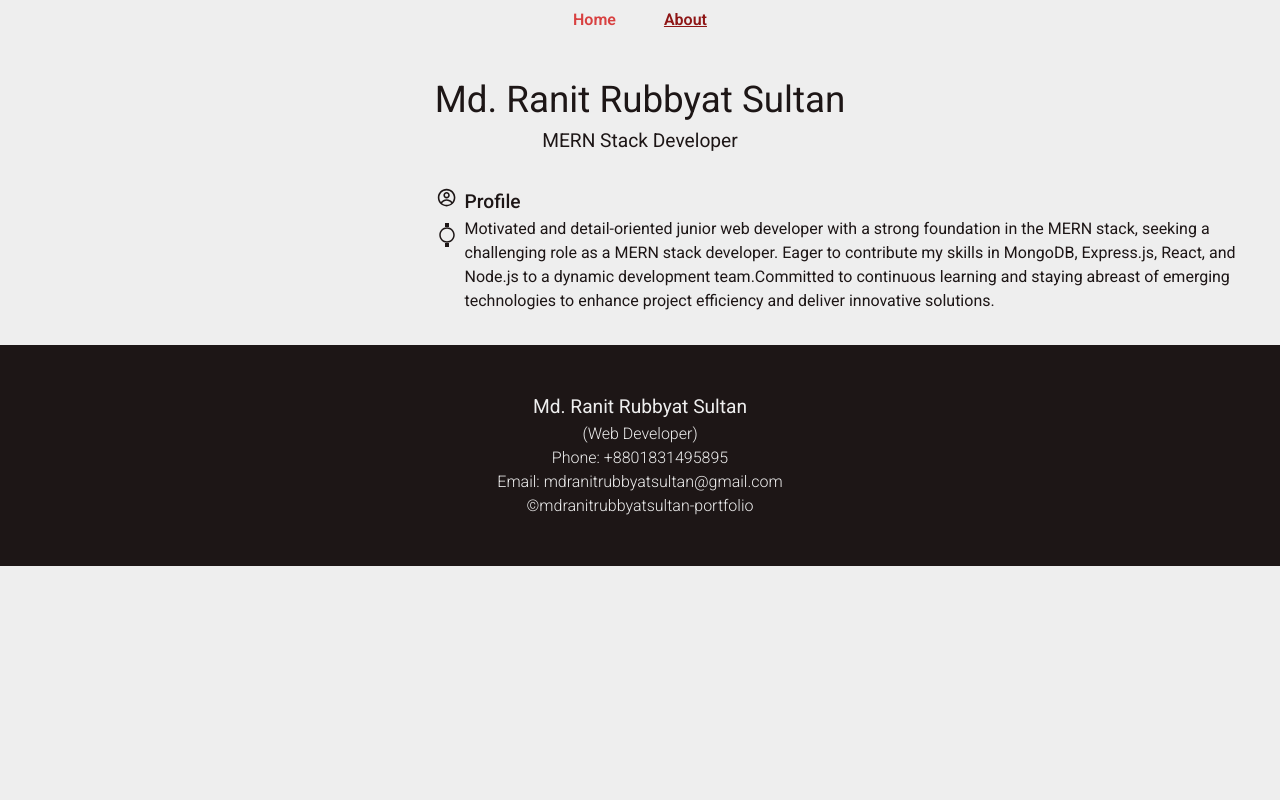
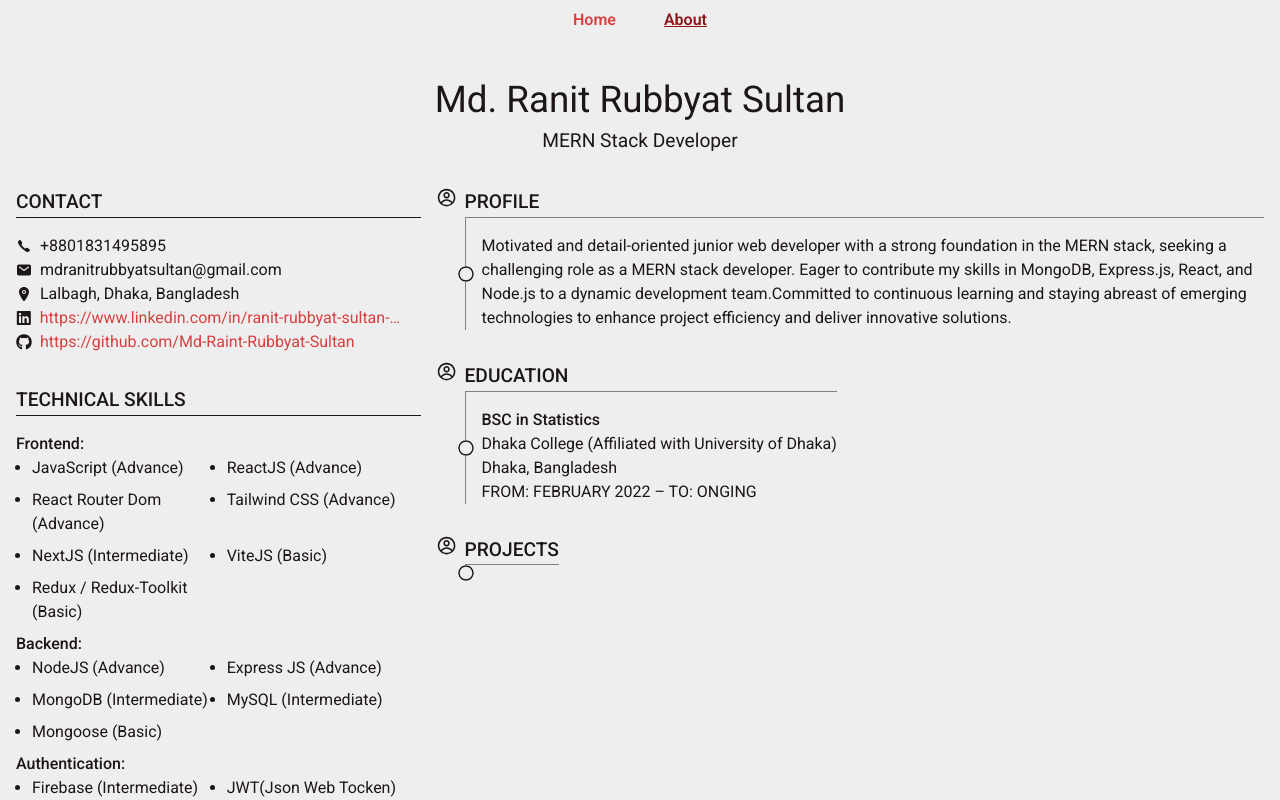
Before and after one commit to Md-Raint-Rubbyat-Sultan/Portfolio-react-JS, a React (Vite) app: page /about in a window 1280 px wide. Shown: the top 800 px of the page. Built offline with nearby package versions, Linux system fonts and the light colour scheme.

Commit message:
about page is ready 80%

```diff
--- a/public/db/adminData.json
+++ b/public/db/adminData.json
@@ -16,31 +16,39 @@
       "frontend": [
         {
           "name": "JavaScript",
-          "level": "advance"
-        },
-        {
-          "name": "ViteJS",
-          "level": "basic"
+          "level": "advance",
+          "logo": ""
         },
         {
           "name": "ReactJS",
-          "level": "advance"
+          "level": "advance",
+          "logo": "https://i.ibb.co.com/6cc0mB8V/reactjs.png"
         },
         {
           "name": "React Router Dom",
-          "level": "advance"
+          "level": "advance",
+          "logo": "https://i.ibb.co.com/DDSmB8kx/react-Router-Dom.png"
         },
         {
           "name": "Tailwind CSS",
-          "level": "advance"
+          "level": "advance",
+          "logo": "https://i.ibb.co.com/jPpCjrcf/tailwind-Css.png"
         },
         {
           "name": "NextJS",
-          "level": "intermediate"
+          "level": "intermediate",
+          "logo": ""
+        },
+
+        {
+          "name": "ViteJS",
+          "level": "basic",
+          "logo": "https://i.ibb.co.com/FLXtFBj6/vitejs.png"
         },
         {
           "name": "Redux / Redux-Toolkit",
-          "level": "basic"
+          "level": "basic",
+          "logo": ""
         }
       ]
     },
@@ -48,23 +56,28 @@
       "backend": [
         {
           "name": "NodeJS",
-          "level": "advance"
+          "level": "advance",
+          "logo": "https://i.ibb.co.com/ymY55tKm/NodeJs.png"
         },
         {
           "name": "Express JS",
-          "level": "advance"
+          "level": "advance",
+          "logo": ""
         },
         {
           "name": "MongoDB",
-          "level": "intermediate"
+          "level": "intermediate",
+          "logo": ""
         },
         {
           "name": "MySQL",
-          "level": "intermediate"
+          "level": "intermediate",
+          "logo": ""
         },
         {
           "name": "Mongoose",
-          "level": "basic"
+          "level": "basic",
+          "logo": ""
         }
       ]
     },
@@ -72,11 +85,13 @@
       "authentication": [
         {
           "name": "Firebase",
-          "level": "intermediate"
+          "level": "intermediate",
+          "logo": "https://i.ibb.co.com/21VwVw5Q/firebase.png"
         },
         {
           "name": "JWT(Json Web Tocken)",
-          "level": "intermediate"
+          "level": "intermediate",
+          "logo": ""
         }
       ]
     },
@@ -84,7 +99,8 @@
       "versionControl": [
         {
           "name": "Github",
-          "level": "advance"
+          "level": "advance",
+          "logo": "https://i.ibb.co.com/bgv4TM40/github.png"
         }
       ]
     }
@@ -101,7 +117,7 @@
   ],
   "education": [
     {
-      "institution": "Dhaka College, Dhaka (Affiliated with University of Dhaka)",
+      "institution": "Dhaka College (Affiliated with University of Dhaka)",
       "degree": "BSC in Statistics",
       "location": "Dhaka, Bangladesh",
       "year": "FROM: FEBRUARY 2022 – TO: ONGING"
--- a/src/components/Home/Banner/Contacts.jsx
+++ b/src/components/Home/Banner/Contacts.jsx
@@ -29,7 +29,7 @@ const Contacts = () => {
             <Link
               to={"https://www.linkedin.com/in/ranit-rubbyat-sultan-khan/"}
               target="_blank"
-              className="hover:underline text-third"
+              className="links"
             >
               linkedin.com/in/ranit-rubbyat-sultan-khan
             </Link>
--- a/src/components/Home/ProjectDetails/DetailsBanner/BannerDetailsSection.jsx
+++ b/src/components/Home/ProjectDetails/DetailsBanner/BannerDetailsSection.jsx
@@ -32,7 +32,7 @@ const BannerDetailsSection = ({
       <div className="space-y-fluid-xs">
         <h3 className="text-fluid font-medium">Technilogies</h3>
         {/* finding the tech according to there uses */}
-        <TechSkills technologies={technologies} />
+        <TechSkills technologies={technologies} gridLg={3} />
       </div>
       {/* description */}
       <div className="space-y-fluid-xs">
--- a/src/components/Home/Projects/ProjectsCards.jsx
+++ b/src/components/Home/Projects/ProjectsCards.jsx
@@ -34,7 +34,7 @@ const ProjectsCards = ({
         <div>
           <h3 className="text-fluid font-medium">Technologies</h3>
           {/* finding the tech according to there uses */}
-          <TechSkills technologies={technologies} />
+          <TechSkills technologies={technologies} gridLg={3} />
         </div>
         {/* descriptions */}
         <div>
--- a/src/components/shared/ProjectLinks/ProjectLinks.jsx
+++ b/src/components/shared/ProjectLinks/ProjectLinks.jsx
@@ -10,7 +10,7 @@ const ProjectLinks = ({ links }) => {
         <Link
           to={`${links?.site}`}
           target="_blank"
-          className="text-fluid-xs text-third hover:text-third hover:underline line-clamp-1"
+          className="links text-fluid-xs line-clamp-1"
         >
           {links?.site}
         </Link>
@@ -20,7 +20,7 @@ const ProjectLinks = ({ links }) => {
         <Link
           to={`${links?.git}`}
           target="_blank"
-          className="text-fluid-xs text-third hover:text-third hover:underline line-clamp-1"
+          className="text-fluid-xs links line-clamp-1"
         >
           {links?.git}
         </Link>
--- a/src/components/shared/TechSkills/TechSkills.jsx
+++ b/src/components/shared/TechSkills/TechSkills.jsx
@@ -2,9 +2,9 @@ import React from "react";
 import PropTypes from "prop-types";
 import toCapital from "../../../Constants/toCapital";
 
-const TechSkills = ({ technologies }) => {
+const TechSkills = ({ technologies, gridLg }) => {
   // get the type of the tech
-  const techType = technologies.map((tech) => Object.keys(tech));
+  const techType = technologies?.map((tech) => Object.keys(tech));
 
   return (
     <div className="space-y-fluid-xs">
@@ -15,7 +15,9 @@ const TechSkills = ({ technologies }) => {
               <h3 className="text-fluid-xs font-medium">
                 {toCapital(...techType[idx])}:
               </h3>
-              <ul className="grid grid-cols-2 lg:grid-cols-3 text-fluid-xs pl-fluid list-disc space-y-fluid-xs">
+              <ul
+                className={`grid grid-cols-2 lg:grid-cols-${gridLg} text-fluid-xs pl-fluid list-disc space-y-fluid-xs`}
+              >
                 {tech?.[`${techType[idx]}`].map((techName, idx) => (
                   <li key={idx}>
                     {techName?.name}{" "}
--- a/src/index.css
+++ b/src/index.css
@@ -69,3 +69,7 @@
   /* third button */
   @apply text-fluid text-prime font-medium bg-final border-2 border-prime px-fluid py-fluid-xs rounded-md transition-colors duration-300 hover:bg-prime hover:text-final cursor-pointer;
 }
+
+.links {
+  @apply text-third hover:underline hover:text-second;
+}
--- a/src/pages/About/About.jsx
+++ b/src/pages/About/About.jsx
@@ -1,6 +1,10 @@
 import React, { useEffect, useState } from "react";
 import { CgProfile } from "react-icons/cg";
-import { FaRegCircle } from "react-icons/fa";
+import { FaRegCircle, FaLinkedin, FaGithub } from "react-icons/fa";
+import { IoIosCall } from "react-icons/io";
+import { IoLocation, IoMail } from "react-icons/io5";
+import { Link } from "react-router";
+import TechSkills from "../../components/shared/TechSkills/TechSkills";
 
 const About = () => {
   const [adminData, setAdminData] = useState({});
@@ -23,25 +27,123 @@ const About = () => {
         <p className="text-fluid-m">{adminData?.profile?.name}</p>
         <p className="text-fluid">{adminData?.profile?.title}</p>
       </div>
-      <div className="grid grid-cols-3 gap-fluid">
+      <div className="grid grid-cols-1 sm:grid-cols-3 gap-fluid">
         {/* tech skills and language*/}
-        <div></div>
-        {/* profile and project */}
-        <div className="col-span-2">
-          <div className="flex items-start gap-fluid-xs">
-            <div className="space-y-fluid">
-              <CgProfile className="text-fluid" />
-              <div className="flex flex-col items-center h-full">
-                {/* <hr className="grow" /> */}
-                <div className="border-2"></div>
-                <FaRegCircle className="text-fluid-xs" />
-                <div className="border-2 flex-1"></div>
+        <div className="space-y-fluid-m">
+          {/* contact */}
+          <div className="space-y-fluid">
+            <div>
+              <h3 className="text-fluid font-medium">CONTACT</h3>
+              <hr />
+            </div>
+            <div className="text-fluid-xs">
+              <div className="flex items-center gap-fluid-xs">
+                <IoIosCall />
+                <span>{adminData?.contact?.phone}</span>
+              </div>
+              <div className="flex flex-wrap items-center gap-fluid-xs">
+                <IoMail />
+                <span>{adminData?.contact?.email}</span>
+              </div>
+              <div className="flex flex-wrap items-center gap-fluid-xs">
+                <IoLocation />
+                <span>{adminData?.contact?.location}</span>
+              </div>
+              <div className="flex items-center gap-fluid-xs">
+                <FaLinkedin className="min-w-fluid-xs min-h-fluid-xs" />
+                <span>
+                  <Link
+                    to={adminData?.contact?.linkedIn}
+                    target="_blank"
+                    className="links line-clamp-1"
+                  >
+                    {adminData?.contact?.linkedIn}
+                  </Link>
+                </span>
+              </div>
+              <div className="flex items-center gap-fluid-xs">
+                <FaGithub className="min-w-fluid-xs min-h-fluid-xs" />
+                <span>
+                  <Link
+                    to={adminData?.contact?.gitHub}
+                    target="_blank"
+                    className="links line-clamp-1"
+                  >
+                    {adminData?.contact?.gitHub}
+                  </Link>
+                </span>
               </div>
             </div>
+          </div>
+          {/* tech */}
+          <div className="space-y-fluid">
+            <div>
+              <h3 className="text-fluid font-medium">TECHNICAL SKILLS</h3>
+              <hr />
+            </div>
+            <div>
+              <TechSkills
+                technologies={adminData?.technical_skills}
+                gridLg={2}
+              />
+            </div>
+          </div>
+        </div>
+        {/* profile and project */}
+        <div className="col-span-1 sm:col-span-2 space-y-fluid-m">
+          {/* profile */}
+          <div className="flex items-start gap-fluid-xs">
+            <div>
+              <CgProfile className="text-fluid" />
+            </div>
             <article>
-              <p className="text-fluid font-medium">Profile</p>
-              <p className="text-fluid-xs">{adminData?.profile?.description}</p>
+              <h3 className="text-fluid font-medium">PROFILE</h3>
+              <div className="border-l border-t border-prime/50 relative">
+                <FaRegCircle className="text-fluid-xs bg-final rounded-full absolute top-1/2 -translate-y-1/2 -translate-x-1/2" />
+                <p className="text-fluid-xs pl-fluid pt-fluid">
+                  {adminData?.profile?.description}
+                </p>
+              </div>
             </article>
+          </div>
+          {/* Eucation */}
+          <div className="flex items-start gap-fluid-xs">
+            <div>
+              <CgProfile className="text-fluid" />
+            </div>
+            <div>
+              <h3 className="text-fluid font-medium">EDUCATION</h3>
+              <div className="border-l border-t border-prime/50 relative">
+                <FaRegCircle className="text-fluid-xs bg-final rounded-full absolute top-1/2 -translate-y-1/2 -translate-x-1/2" />
+                <div className="text-fluid-xs pl-fluid pt-fluid">
+                  <article>
+                    {adminData?.education?.map((edu, idx) => (
+                      <div key={idx}>
+                        <p className="font-medium">{edu?.degree}</p>
+                        <p>{edu?.institution}</p>
+                        <p>{edu?.location}</p>
+                        <p>{edu?.year}</p>
+                      </div>
+                    ))}
+                  </article>
+                </div>
+              </div>
+            </div>
+          </div>
+          {/* projects */}
+          <div>
+            <div className="flex items-start gap-fluid-xs">
+              <div>
+                <CgProfile className="text-fluid" />
+              </div>
+              <div>
+                <h3 className="text-fluid font-medium">PROJECTS</h3>
+                <div className="border-l border-t border-prime/50 relative">
+                  <FaRegCircle className="text-fluid-xs bg-final rounded-full absolute top-1/2 -translate-y-1/2 -translate-x-1/2" />
+                  <div className="pl-fluid pt-fluid"></div>
+                </div>
+              </div>
+            </div>
           </div>
         </div>
       </div>
```
